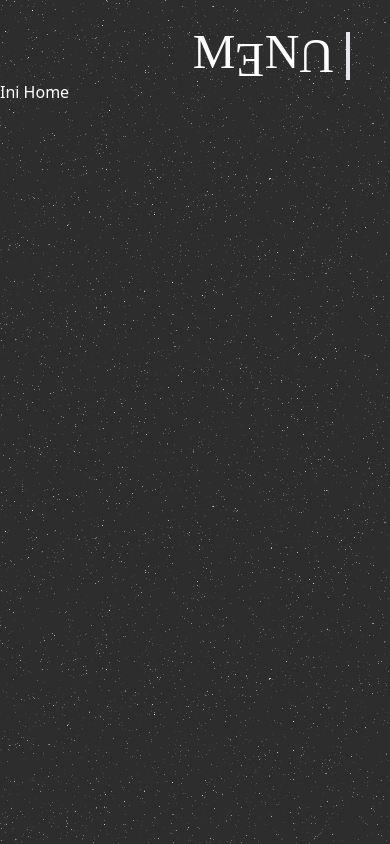
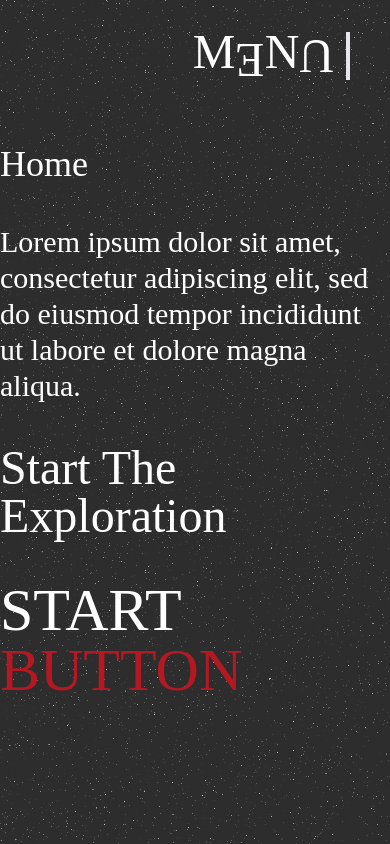
Before and after one commit to DaffaAhmadSM/DaffaAhmadSM, a Vue app: page / in a window 390 px wide. Built offline with nearby package versions, Linux system fonts and the light colour scheme.

Commit message:
feat home page

```diff
--- a/src/App.vue
+++ b/src/App.vue
@@ -2,22 +2,19 @@
  import {RouterView} from 'vue-router'
  import Navbar from './components/Navbar.vue'
 </script>
-
 <template>
-    <div class="bg-2D2D2D flex min-h-screen flex-col bg-noice lg:overflow-hidden">
+    <div class="bg-2D2D2D flex min-h-screen flex-col bg-noice lg:overflow-hidden relative">
         <nav v-if="!$route.meta.hidenav">
             <Navbar/>
         </nav>
-        <main class="min-h-full">
+        <main>
             <RouterView/>
         </main>
         <footer>
 
         </footer>
     </div>
-
 </template>
-
 <style scoped>
 
 </style>
--- a/src/components/Navbar.vue
+++ b/src/components/Navbar.vue
@@ -51,7 +51,7 @@
                     <router-link :to="{name:'about'}" @click="toggleMenuAnime"><span class="hover:bg-black hover:text-white pr-10 hover:text-[8.6rem] transition-all duration-300">About</span></router-link>
                     <router-link :to="{name:'works'}" @click="toggleMenuAnime"><span class="hover:bg-black hover:text-white pr-10 hover:text-[8.6rem] transition-all duration-300">Works</span></router-link>
                     <router-link :to="{name:''}" @click="toggleMenuAnime"><span class="hover:bg-black hover:text-white pr-10 hover:text-[8.6rem] transition-all duration-300">Contact</span></router-link>
-                    <router-link :to="{name:''}" @click="toggleMenuAnime"><span class="hover:bg-black hover:text-white pr-10 hover:text-[8.6rem] transition-all duration-300">Blog</span></router-link>
+                    <router-link :to="{name:''}" @click="toggleMenuAnime"><span class="hover:bg-redHoverActive hover:text-white pr-10 hover:text-[8.6rem] transition-all duration-300">Blog</span></router-link>
             </div>
         </div>
 
--- a/src/views/Home.vue
+++ b/src/views/Home.vue
@@ -2,8 +2,15 @@
 </script>
 
 <template>
-    <div>
-        <h1 class="text-white">Ini Home</h1>
+    <div class="text-white absolute flex flex-col ml-24 max-md:ml-0 gap-10">
+        <div class="font-Hansief md:text-6xl text-4xl mt-16">Home</div>
+        <div class="font-Redwing md:text-4xl text-3xl">Lorem ipsum dolor sit amet, consectetur adipiscing elit, sed do eiusmod tempor incididunt ut labore et dolore magna aliqua.</div>
+        <div class="font-Redwing xl:text-9xl lg:text-8xl sm:text-7xl text-5xl flex flex-row flex-wrap"><div>Start The Exploration</div> <img src="../assets/img/arrow.svg" alt="arrow svg" class="translate-y-7 lg:ml-6 sm:ml-0 hidden min-[663px]:inline md:h-full"></div>
+        <router-link :to="{name:'about'}" class="font-Hansief text-6xl sm:text-8xl lg:text-9xl self-end">
+            <span>START </span>
+            <span class="text-redHoverActive">BUTTON</span>
+        </router-link>
+
     </div>
 </template>
 <style lang="css">
```
Also changed, not shown: src/assets/img/arrow.svg (added).
